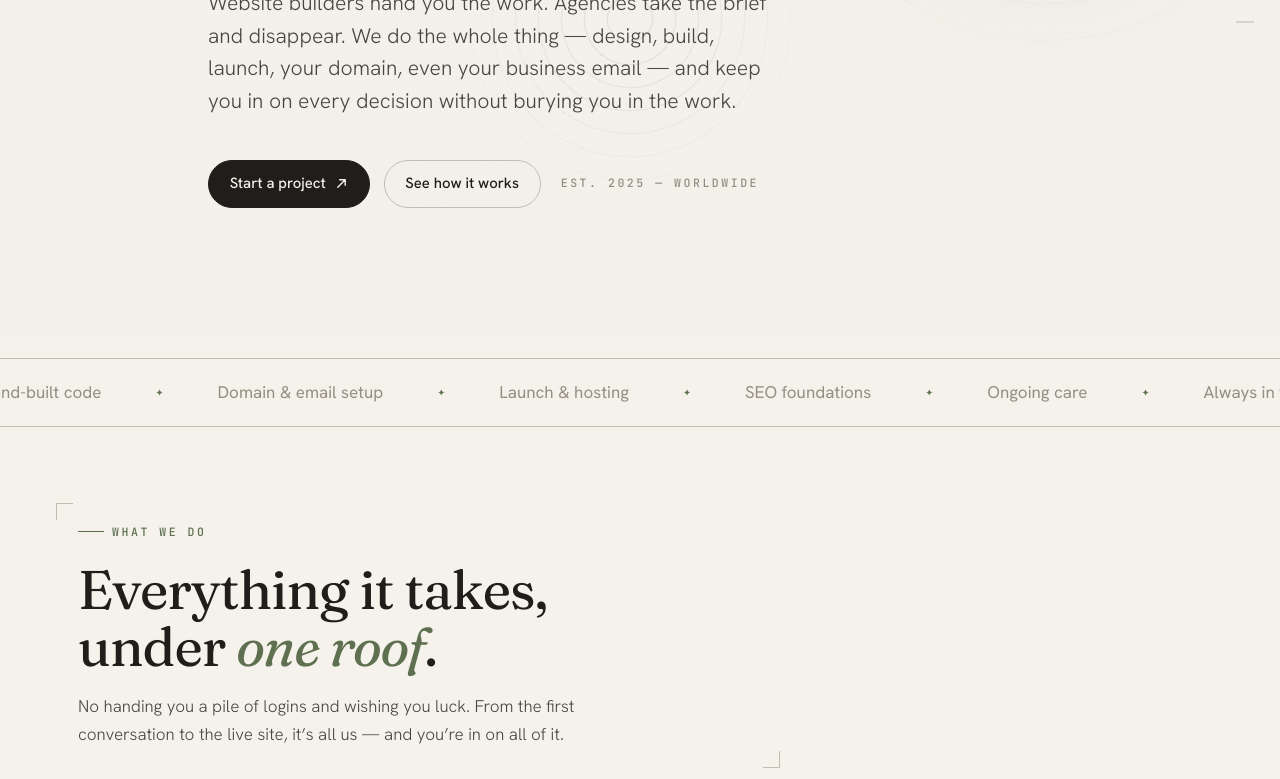
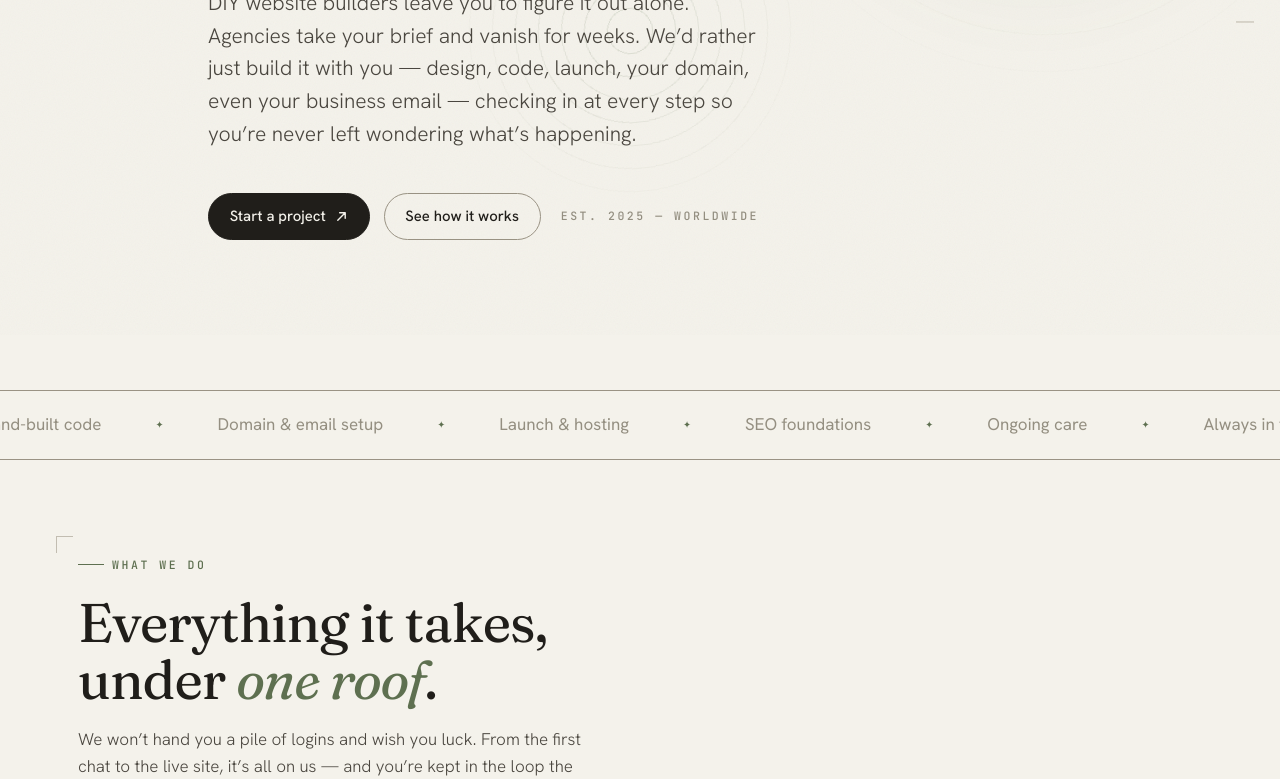
Before and after one commit to ZalankaaHUN/work_1, a plain HTML site: page index.html in a window 1280 px wide. Shown: the part 465-1244 px from the top of the page. Drawn offline with Linux system fonts and the light colour scheme.

Commit message:
Update index.html

```diff
--- a/index.html
+++ b/index.html
@@ -44,7 +44,7 @@
   :root{
     --paper:#F4F2EB; --paper-2:#ECE9E0; --paper-3:#E3DFD3;
     --ink:#201E1A; --ink-soft:#4A463F;
-    --stone:#948F81; --stone-soft:#BDB8AB; --line:#C4BEB3;
+    --stone:#948F81; --stone-soft:#BDB8AB; --line:#9A9384;
     --moss:#5E7050; --moss-deep:#475440; --moss-soft:rgba(94,112,80,.10);
     --serif:"Fraunces",Georgia,serif; --sans:"Hanken Grotesk",system-ui,sans-serif; --mono:"JetBrains Mono",ui-monospace,monospace;
     --r:14px; --container:1180px; --ease:cubic-bezier(.22,.61,.36,1);
@@ -759,7 +759,7 @@
     "nav.cta":{en:"Start a project",hu:"Projekt indítása"},
     "hero.eyebrow":{en:"Design, build, launch &mdash; all of it",hu:"Tervezés, fejlesztés, indítás &mdash; az egész"},
     "hero.h1":{en:"Built with you.<br>Handled by <em>us</em>.",hu:"Veled együtt építjük.<br>A többit <em>ránk bízhatod</em>."},
-    "hero.lead":{en:"Website builders hand you the work. Agencies take the brief and disappear. We do the whole thing &mdash; design, build, launch, your domain, even your business email &mdash; and keep you in on every decision without burying you in the work.",hu:"A weboldal-építők rád hagyják a munkát. Az ügynökségek elveszik a feladatot, aztán eltűnnek. Mi az egészet elvégezzük &mdash; tervezés, fejlesztés, indítás, a domain, sőt a céges e-mail is &mdash; és minden döntésbe bevonunk, anélkül hogy a munka terhét rád raknánk."},
+    "hero.lead":{en:"DIY website builders leave you to figure it out alone. Agencies take your brief and vanish for weeks. We&rsquo;d rather just build it with you &mdash; design, code, launch, your domain, even your business email &mdash; checking in at every step so you&rsquo;re never left wondering what&rsquo;s happening.",hu:"A weboldal-építők rád hagyják, hogy boldogulj egyedül. Az ügynökségek elveszik a feladatot, aztán hetekre eltűnnek. Mi inkább veled együtt építjük fel &mdash; tervezés, kódolás, indítás, a domain, sőt a céges e-mail is &mdash;, és minden lépésnél jelzünk, hogy sose maradj kérdések nélkül."},
     "hero.cta1":{en:"Start a project",hu:"Projekt indítása"},
     "hero.cta2":{en:"See how it works",hu:"Hogyan működik"},
     "hero.meta":{en:"Est. 2025 &mdash; Worldwide",hu:"Alapítva 2025 &mdash; Világszerte"},
@@ -773,22 +773,22 @@
     "m.maint":{en:"Always in the loop",hu:"Mindig képben"},
     "approach.eyebrow":{en:"What we do",hu:"Amit csinálunk"},
     "approach.h2":{en:"Everything it takes,<br>under <em>one roof</em>.",hu:"Minden, ami kell,<br><em>egy helyen</em>."},
-    "approach.p":{en:"No handing you a pile of logins and wishing you luck. From the first conversation to the live site, it&rsquo;s all us &mdash; and you&rsquo;re in on all of it.",hu:"Nem nyomunk a kezedbe egy halom belépési adatot, hogy aztán sok sikert. Az első beszélgetéstől az élő oldalig mindent mi csinálunk &mdash; és te végig képben vagy."},
+    "approach.p":{en:"We won&rsquo;t hand you a pile of logins and wish you luck. From the first chat to the live site, it&rsquo;s all on us &mdash; and you&rsquo;re kept in the loop the whole way.",hu:"Nem nyomunk a kezedbe egy halom belépési adatot, hogy aztán sok sikert. Az első beszélgetéstől az élő oldalig mindent mi csinálunk &mdash; és végig képben tartunk."},
     "adv.eyebrow":{en:"No brief? No problem",hu:"Nincs kész terv? Semmi gond"},
     "adv.h2":{en:"No clear idea yet?<br>That&rsquo;s <em>the point of us</em>.",hu:"Még nincs kész elképzelésed?<br><em>Pont ezért</em> vagyunk."},
-    "adv.p":{en:"Plenty of people come to us with nothing but a hunch and a business they care about. That&rsquo;s exactly where we do our best work &mdash; asking the right questions, showing you the options, and turning &lsquo;I&rsquo;m not sure&rsquo; into something that feels obviously right.",hu:"Sokan úgy jönnek hozzánk, hogy csak egy megérzésük van és egy vállalkozás, ami fontos nekik. Pont itt vagyunk a legjobbak &mdash; feltesszük a jó kérdéseket, megmutatjuk a lehetőségeket, és a &bdquo;nem vagyok benne biztos&rdquo;-ból olyat csinálunk, ami magától értetődően jó."},
+    "adv.p":{en:"A lot of people come to us with nothing more than a hunch and a business they care about. That&rsquo;s honestly where we&rsquo;re at our best &mdash; asking the right questions, walking you through the options, and turning &lsquo;I&rsquo;m not sure&rsquo; into something that just feels right.",hu:"Sokan úgy jönnek hozzánk, hogy csak egy megérzésük van és egy vállalkozás, ami fontos nekik. Pont itt vagyunk a legjobbak &mdash; feltesszük a jó kérdéseket, végigvesszük veled a lehetőségeket, és a &bdquo;nem vagyok benne biztos&rdquo;-ból olyat csinálunk, ami egyszerűen csak jól érződik."},
     "svc1.title":{en:"Design",hu:"Dizájn"},
-    "svc1.p":{en:"The look, feel and structure of your site, shaped around your business &mdash; brand direction, layout, the whole visual system. Designed for you, never pulled off a shelf.",hu:"Az oldalad megjelenése, hangulata és felépítése &mdash; a vállalkozásodra szabva. Márkairány, elrendezés, a teljes vizuális rendszer. Neked tervezve, soha nem polcról leemelve."},
+    "svc1.p":{en:"How your site looks, feels and fits together &mdash; shaped around your business, not a stock layout. Brand direction, structure, the whole visual system, built for you alone.",hu:"Az oldalad megjelenése, hangulata és felépítése &mdash; a vállalkozásodra szabva, nem egy kész elrendezésből. Márkairány, szerkezet, a teljes vizuális rendszer, csak a tiéd."},
     "svc1.l1":{en:"Brand &amp; visual direction",hu:"Márka és vizuális irány"},
     "svc1.l2":{en:"Layout &amp; design systems",hu:"Elrendezés és dizájnrendszerek"},
     "svc1.l3":{en:"No templates, ever",hu:"Soha semmi sablon"},
     "svc2.title":{en:"Build",hu:"Fejlesztés"},
-    "svc2.p":{en:"Hand-written code that loads fast and ages well &mdash; plus everything other studios leave to you. Domain, hosting, business email, the whole technical setup: handled. You never touch a dashboard or a DNS record.",hu:"Kézzel írt kód, amely gyorsan tölt és jól öregszik &mdash; és mindaz, amit más stúdiók rád hagynak. Domain, tárhely, céges e-mail, a teljes technikai beállítás: elintézve. Egyetlen vezérlőpultot vagy DNS-rekordot sem kell megérintened."},
+    "svc2.p":{en:"Hand-written code that loads fast and holds up over time &mdash; plus everything other studios usually punt back to you. Domain, hosting, business email, the whole setup: done. You won&rsquo;t need to touch a dashboard or a DNS record.",hu:"Kézzel írt kód, amely gyorsan tölt és jól öregszik &mdash; és mindaz, amit más stúdiók rendszerint visszadobnak neked. Domain, tárhely, céges e-mail, a teljes technikai beállítás: elintézve. Egyetlen vezérlőpultot vagy DNS-rekordot sem kell megérintened."},
     "svc2.l1":{en:"Custom frontends",hu:"Egyedi frontendek"},
     "svc2.l2":{en:"Domain, email &amp; hosting",hu:"Domain, e-mail és tárhely"},
     "svc2.l3":{en:"Performance &amp; SEO",hu:"Teljesítmény és SEO"},
     "svc3.title":{en:"Maintain",hu:"Karbantartás"},
-    "svc3.p":{en:"Launch isn&rsquo;t the finish line. We stay on as your technical partner &mdash; keeping the site fast, secure and current with updates, fixes and improvements as your business grows.",hu:"Az indítás nem a célvonal. Technikai partnerként veled maradunk &mdash; az oldal gyors, biztonságos és naprakész marad: frissítések, javítások és fejlesztések, ahogy a vállalkozásod növekszik."},
+    "svc3.p":{en:"Launch isn&rsquo;t where we leave you. We stick around as your technical partner &mdash; keeping things fast, secure and up to date with fixes and improvements as your business grows.",hu:"Az indítás nem a célvonal. Technikai partnerként veled maradunk &mdash; az oldal gyors, biztonságos és naprakész marad: frissítések, javítások és fejlesztések, ahogy a vállalkozásod növekszik."},
     "svc3.l1":{en:"Ongoing support",hu:"Folyamatos támogatás"},
     "svc3.l2":{en:"Updates &amp; iteration",hu:"Frissítések és fejlesztés"},
     "svc3.l3":{en:"One point of contact",hu:"Egyetlen kapcsolattartó"},
@@ -806,9 +806,9 @@
     "work3.tag":{en:"Design + Motion",hu:"Dizájn + Mozgás"},
     "process.eyebrow":{en:"How we work",hu:"Hogyan dolgozunk"},
     "process.h2":{en:"We build in <em>layers</em>.",hu:"<em>Rétegekben</em> építkezünk."},
-    "process.p":{en:"You&rsquo;ll always know where things stand &mdash; no black box, no radio silence. Here&rsquo;s how a project moves.",hu:"Mindig tudni fogod, hol tart a projekt &mdash; nincs fekete doboz, nincs néma csend. Így halad egy munka."},
+    "process.p":{en:"You&rsquo;ll always know where things stand &mdash; no black box, no going quiet for weeks. Here&rsquo;s how a project actually moves.",hu:"Mindig tudni fogod, hol tart a projekt &mdash; nincs fekete doboz, nincs heteken át tartó csend. Így halad egy munka."},
     "layer1.title":{en:"Foundation",hu:"Alapozás"},
-    "layer1.p":{en:"We start by understanding you &mdash; your goals, your customers, what &lsquo;done right&rsquo; actually means to you. Nothing gets built until we&rsquo;re aligned.",hu:"Azzal kezdjük, hogy megértünk téged &mdash; a céljaidat, az ügyfeleidet, és hogy számodra mit jelent a &bdquo;jól megcsinálva&rdquo;. Semmit nem építünk, amíg nem vagyunk egy hullámhosszon."},
+    "layer1.p":{en:"We start by getting to know you &mdash; your goals, your customers, what &lsquo;done right&rsquo; actually looks like for you. Nothing gets built until we&rsquo;re on the same page.",hu:"Azzal kezdjük, hogy megértünk téged &mdash; a céljaidat, az ügyfeleidet, és hogy számodra mit jelent a &bdquo;jól megcsinálva&rdquo;. Semmit nem építünk, amíg nem vagyunk egy hullámhosszon."},
     "layer1.meta":{en:"Discovery",hu:"Felfedezés"},
     "layer2.title":{en:"Structure",hu:"Szerkezet"},
     "layer2.p":{en:"We map the whole thing out &mdash; pages, flow, structure &mdash; and agree on it together before a pixel is designed.",hu:"Felvázoljuk az egészet &mdash; oldalak, útvonal, szerkezet &mdash;, és közösen jóváhagyjuk, mielőtt egyetlen pixel is megszületne."},
@@ -817,17 +817,17 @@
     "layer3.p":{en:"Your site comes to life in hand-built code, shared with you as it grows. You see it take shape, not just the final reveal.",hu:"Az oldalad kézzel írt kódban kel életre, és menet közben végig megmutatjuk. Látod, ahogy formálódik &mdash; nem csak a kész végeredményt."},
     "layer3.meta":{en:"Design + Build",hu:"Dizájn + Fejlesztés"},
     "layer4.title":{en:"Launch",hu:"Indítás"},
-    "layer4.p":{en:"We handle the entire go-live &mdash; domain, email, hosting, the lot. You just watch it appear. Then we stick around.",hu:"A teljes élesítést mi intézzük &mdash; domain, e-mail, tárhely, minden. Te csak nézed, ahogy megjelenik. Aztán is melletted maradunk."},
+    "layer4.p":{en:"We handle the entire go-live &mdash; domain, email, hosting, all of it. You just get to watch it appear. And we don&rsquo;t disappear after.",hu:"A teljes élesítést mi intézzük &mdash; domain, e-mail, tárhely, minden. Te csak nézed, ahogy megjelenik. Aztán is melletted maradunk."},
     "layer4.meta":{en:"Ship + Care",hu:"Indítás + Gondozás"},
     "studio.eyebrow":{en:"The studio",hu:"A stúdió"},
     "studio.h2":{en:"Small by <em>design</em>.",hu:"Szándékosan <em>kicsi</em>."},
-    "studio.p":{en:"Webstrakt is two people who&rsquo;d rather do a handful of things exceptionally than everything adequately. You talk to the people doing the work &mdash; always.",hu:"A Webstrakt két ember, akik inkább néhány dolgot csinálnak kivételesen, mint mindent éppen csak elfogadhatóan. Mindig azokkal beszélsz, akik a munkát végzik."},
+    "studio.p":{en:"Webstrakt is two people who&rsquo;d rather nail a handful of things than be just okay at everything. You talk to the people actually doing the work &mdash; every time.",hu:"A Webstrakt két ember, akik inkább néhány dolgot csinálnak kivételesen, mint mindent éppen csak elfogadhatóan. Mindig azokkal beszélsz, akik a munkát végzik."},
     "stat1.lab":{en:"Custom-built, zero templates",hu:"Egyedi fejlesztés, nulla sablon"},
     "stat2.lab":{en:"Founders, hands on every project",hu:"Alapító, jelen minden projektben"},
     "stat3.lab":{en:"Target load time, every page",hu:"Cél betöltési idő, minden oldalon"},
     "stat4.lab":{en:"Attention to the small things",hu:"Figyelem az apró részletekre"},
     "cta.h2":{en:"Let&rsquo;s build something <em>that&rsquo;s yours</em>.",hu:"Építsünk valamit, <em>ami a tiéd</em>."},
-    "cta.p":{en:"Tell us what you&rsquo;re picturing &mdash; or just what you&rsquo;re stuck on. We&rsquo;ll take it from there.",hu:"Meséld el, mit képzelsz el &mdash; vagy csak azt, hol akadtál el. A többit elintézzük."},
+    "cta.p":{en:"Tell us what you&rsquo;re picturing &mdash; or even just where you&rsquo;re stuck. We&rsquo;ll take it from there.",hu:"Meséld el, mit képzelsz el &mdash; vagy csak azt, hol akadtál el. A többit elintézzük."},
     "cta.btn":{en:"Start a project",hu:"Projekt indítása"},
     "cta.emailpre":{en:"or email ",hu:"vagy írj e-mailt: "},
     "foot.tagline":{en:"A two-person studio that designs, builds, and handles everything after &mdash; so your website just works.",hu:"Kétfős stúdió, amely tervez, fejleszt és utána is mindent elintéz &mdash; hogy a weboldalad egyszerűen csak működjön."},
@@ -856,7 +856,7 @@
     "perf.line":{en:"This page · hand-coded · zero frameworks · {kb} kB · loaded in {ms} ms",hu:"Ez az oldal · kézzel kódolva · nulla keretrendszer · {kb} kB · {ms} ms alatt betöltve"},
     "form.eyebrow":{en:"Start a project",hu:"Projekt indítása"},
     "form.h1":{en:"Tell us about your <em>project</em>.",hu:"Mesélj a <em>projektedről</em>."},
-    "form.lead":{en:"Fill in a few details and we&rsquo;ll get back to you within two business days. The more you share, the sharper our first reply.",hu:"Adj meg néhány részletet, és két munkanapon belül jelentkezünk. Minél többet osztasz meg, annál pontosabb lesz az első válaszunk."},
+    "form.lead":{en:"Share a few details and we&rsquo;ll get back to you within two business days. The more you tell us, the sharper our first reply will be.",hu:"Adj meg néhány részletet, és két munkanapon belül jelentkezünk. Minél többet osztasz meg, annál pontosabb lesz az első válaszunk."},
     "form.prefer":{en:"Prefer email?",hu:"Inkább e-mailben?"},
     "l.name":{en:"Name <span class='req'>*</span>",hu:"Név <span class='req'>*</span>"},
     "l.email":{en:"Email <span class='req'>*</span>",hu:"E-mail <span class='req'>*</span>"},
```
